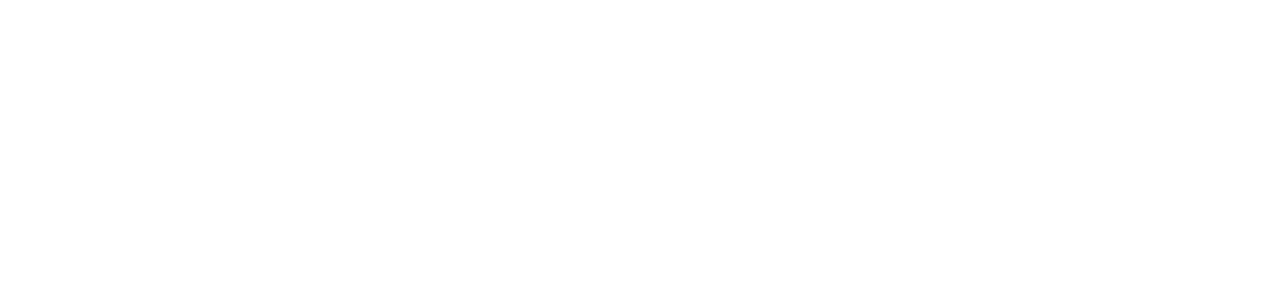
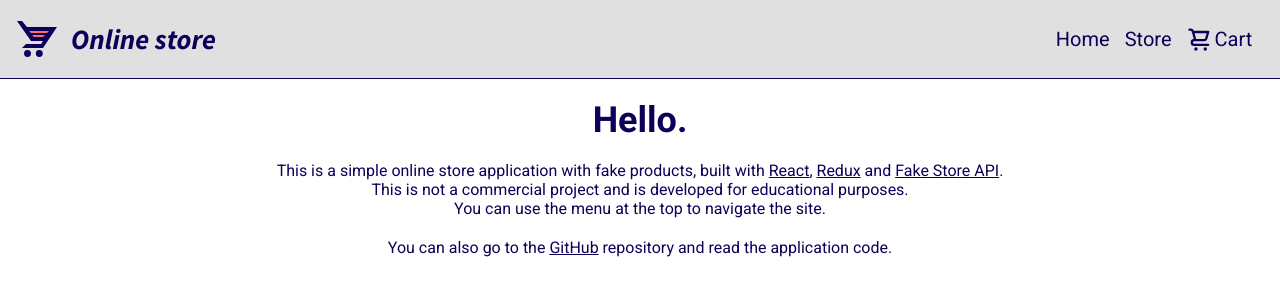
Before and after one commit to tonykrapatony/online-store, a React (Create React App) app: page / in a window 1280 px wide. Shown: the top 300 px of the page. Built offline with nearby package versions, Linux system fonts and the light colour scheme; the HTML template or start-up script is replaced by a standard one.

Commit message:
updated route

```diff
--- a/src/App.js
+++ b/src/App.js
@@ -42,11 +42,11 @@
     <div className="App">
           <Header/>
           <Routes>
-            <Route exact path="/online-store" element={<Home/>} />
-            <Route path="/online-store/store" element={<Store/>} />
-            <Route path="/online-store/product" element={<Product/>} />
-            <Route path="/online-store/about" element={<About/>} />
-            <Route path="/online-store/cart" element={<Cart/>} />
+            <Route exact path="/" element={<Home/>} />
+            <Route path="/store" element={<Store/>} />
+            <Route path="/product" element={<Product/>} />
+            <Route path="/about" element={<About/>} />
+            <Route path="/cart" element={<Cart/>} />
             <Route path="*" element={<Error/>} />
           </Routes>
     </div>
--- a/src/components/header/Navigation.jsx
+++ b/src/components/header/Navigation.jsx
@@ -16,10 +16,10 @@
     }, [products])
     return (
         <nav className={className}>
-        <Link onClick={navRemClass} to="/online-store" className='nav_link'>Home</Link>
-        <Link onClick={navRemClass} to="/online-store/store" className='nav_link'>Store</Link>
+        <Link onClick={navRemClass} to="/" className='nav_link'>Home</Link>
+        <Link onClick={navRemClass} to="/store" className='nav_link'>Store</Link>
         {/* <Link to="/about" className='nav_link'>About</Link> */}
-        <Link onClick={navRemClass} to="/online-store/cart" className='nav_link'>
+        <Link onClick={navRemClass} to="/cart" className='nav_link'>
             <svg width="28" data-name="Layer 1" id="Layer_1" viewBox="0 0 24 24" xmlns="http://www.w3.org/2000/svg">
                 <path d="M8.5,19A1.5,1.5,0,1,0,10,20.5,1.5,1.5,0,0,0,8.5,19ZM19,16H7a1,1,0,0,1,0-2h8.49121A3.0132,3.0132,0,0,0,18.376,11.82422L19.96143,6.2749A1.00009,1.00009,0,0,0,19,5H6.73907A3.00666,3.00666,0,0,0,3.92139,3H3A1,1,0,0,0,3,5h.92139a1.00459,1.00459,0,0,1,.96142.7251l.15552.54474.00024.00506L6.6792,12.01709A3.00006,3.00006,0,0,0,7,18H19a1,1,0,0,0,0-2ZM17.67432,7l-1.2212,4.27441A1.00458,1.00458,0,0,1,15.49121,12H8.75439l-.25494-.89221L7.32642,7ZM16.5,19A1.5,1.5,0,1,0,18,20.5,1.5,1.5,0,0,0,16.5,19Z" fill="#0C0058"/>
             </svg>
```
Also changed, not shown: src/index.js (+6 -6 lines).
